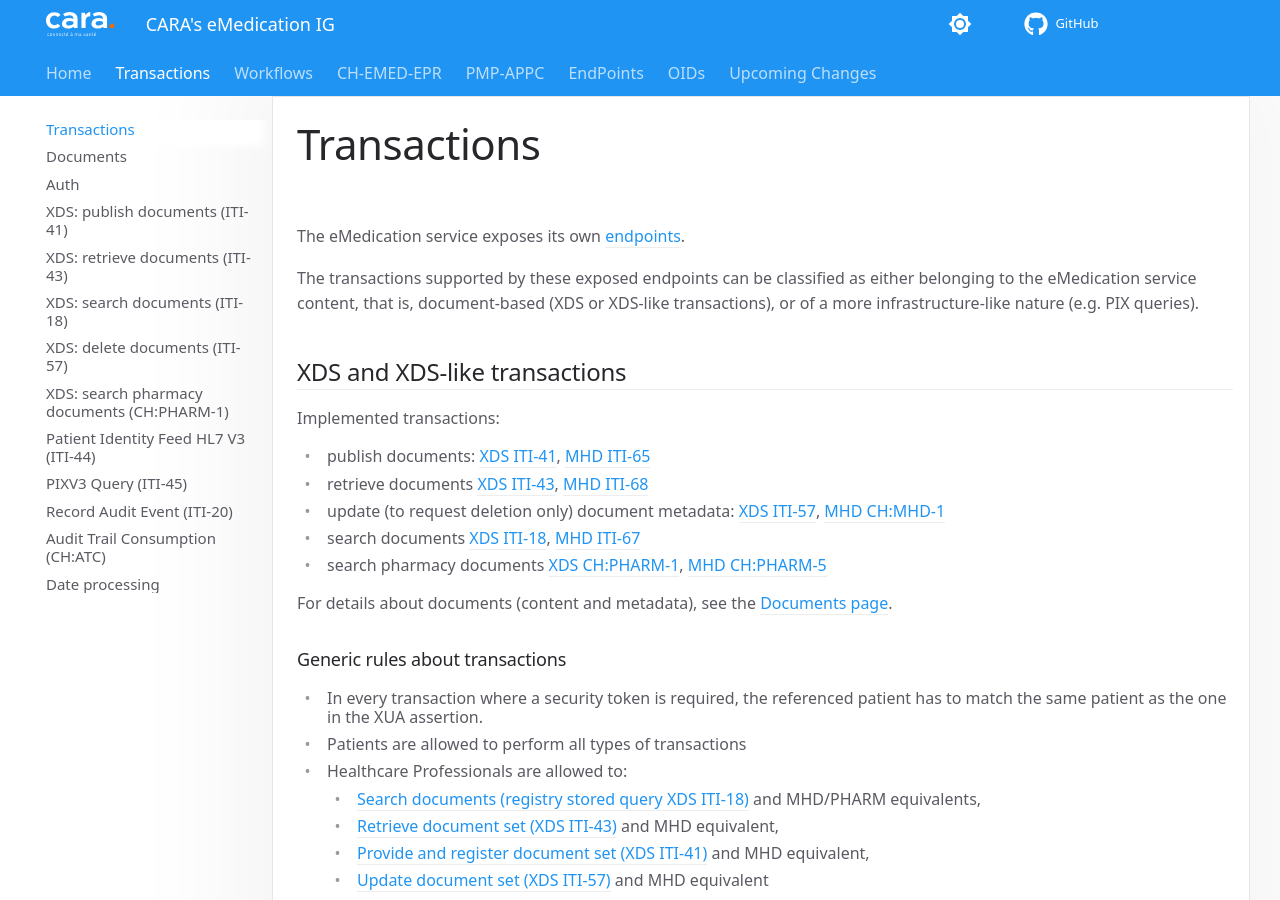
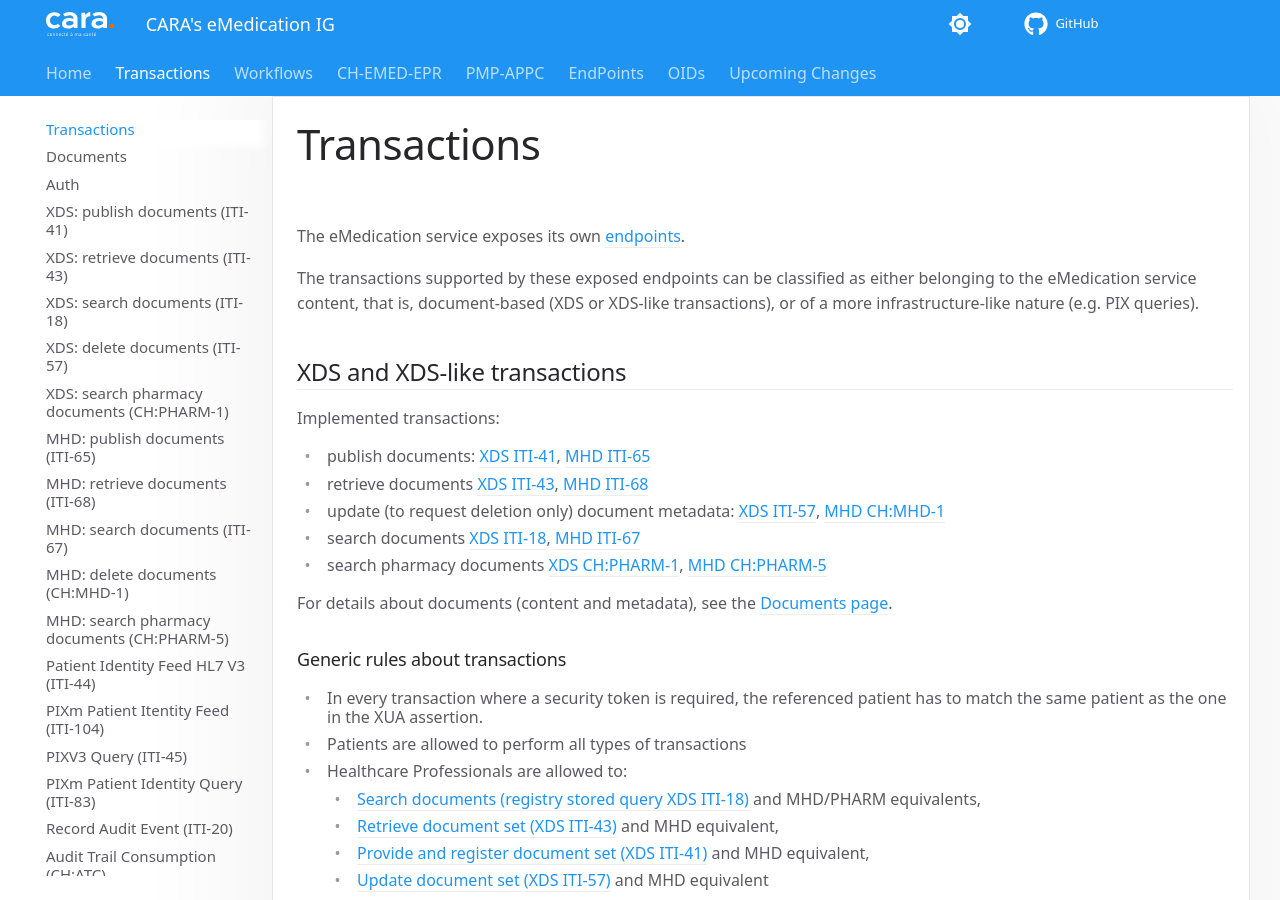
Before and after one commit to CARA-ch/emed-service-guide, an MkDocs documentation site: the page built from docs/transactions/index.md, in a window 1280 px wide and 900 px high. Built offline with MkDocs 1.6.1 and Material for MkDocs 9.7.7, drawn with Linux system fonts in a browser that asks for light colours; comment, search, counter and statistics services are not loaded.

Commit message:
Added new transactions to transactions left index

```diff
--- a/mkdocs.yml
+++ b/mkdocs.yml
@@ -13,9 +13,16 @@ nav:
     - 'XDS: search documents (ITI-18)': transactions/iti18.md
     - 'XDS: delete documents (ITI-57)': transactions/iti57.md
     - 'XDS: search pharmacy documents (CH:PHARM-1)': transactions/chpharm1.md
+    - 'MHD: publish documents (ITI-65)': transactions/iti65.md
+    - 'MHD: retrieve documents (ITI-68)': transactions/iti68.md
+    - 'MHD: search documents (ITI-67)': transactions/iti67.md
+    - 'MHD: delete documents (CH:MHD-1)': transactions/chmhd1.md
+    - 'MHD: search pharmacy documents (CH:PHARM-5)': transactions/chpharm5.md
     - 'Patient Identity Feed HL7 V3 (ITI-44)': transactions/iti44.md
+    - 'PIXm Patient Itentity Feed (ITI-104)': transactions/iti104.md
     - 'PIXV3 Query (ITI-45)': transactions/iti45.md
-    - Record Audit Event (ITI-20): transactions/iti20.md
+    - 'PIXm Patient Identity Query (ITI-83)': transactions/iti83.md
+    - 'Record Audit Event (ITI-20)': transactions/iti20.md
     - 'Audit Trail Consumption (CH:ATC)': transactions/chatc.md
     - 'Date processing': transactions/date_processing.md
   - Workflows:
```
